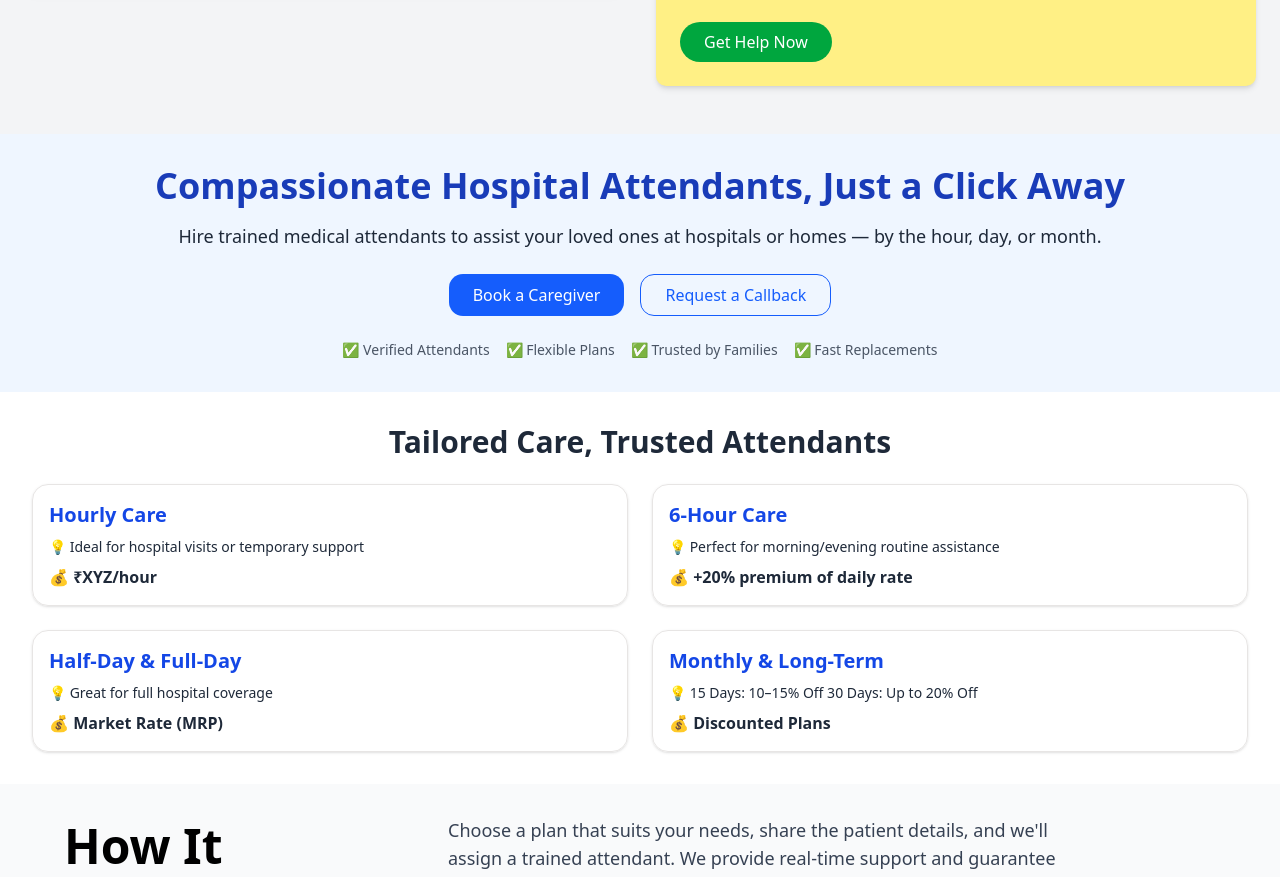
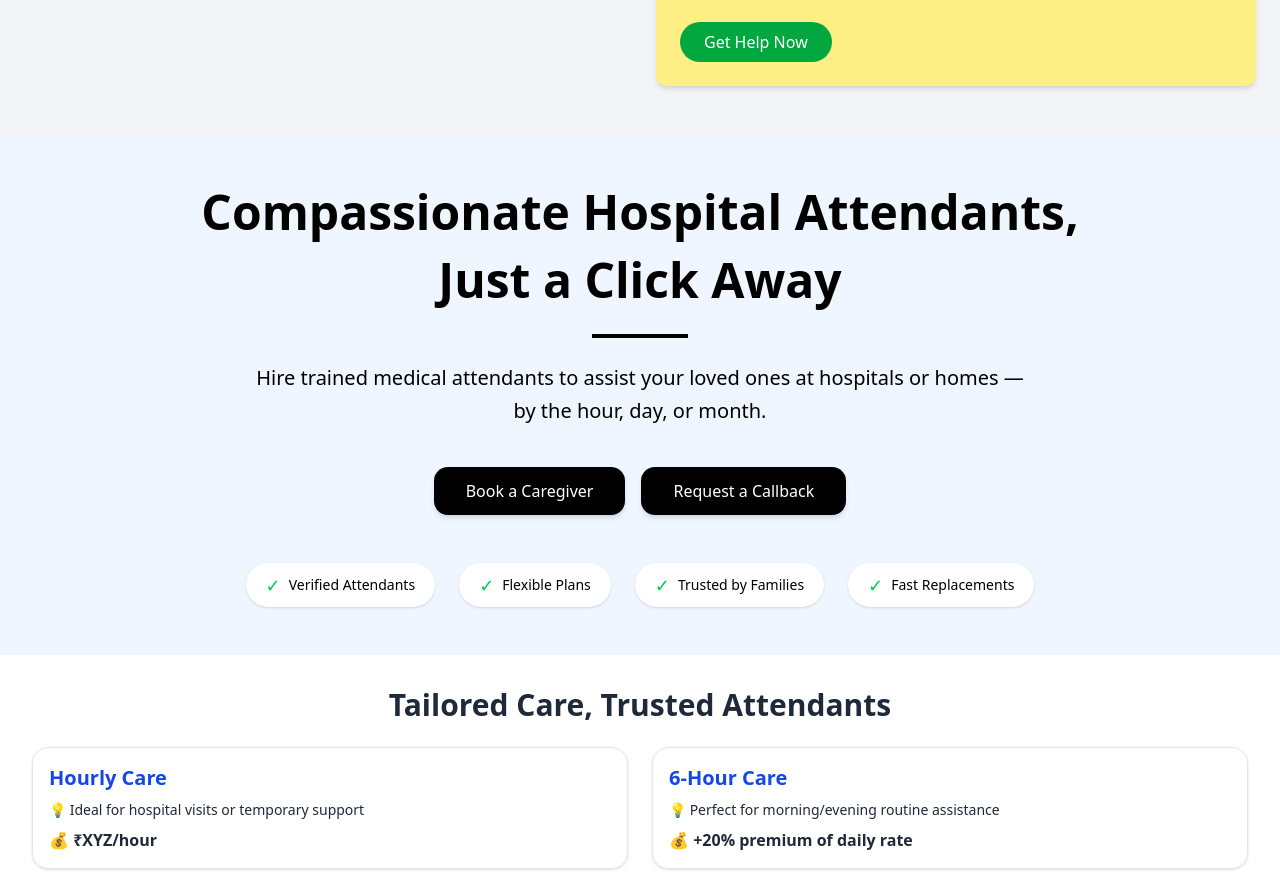
Before and after one commit to Ghost-9/caretaker, a Next.js app: page / in a window 1280 px wide. Shown: the part 2642-3519 px from the top of the page. Built offline with nearby package versions, Linux system fonts and the light colour scheme.

Commit message:
updated HeroSection

```diff
--- a/components/FormSection.tsx
+++ b/components/FormSection.tsx
@@ -22,37 +22,86 @@ const FormSection: React.FC = () => {
     <main className="min-h-screen bg-white text-gray-800">
       {/* Hero Section */}
       <motion.section
-        className="bg-blue-50 p-8 text-center"
+  className="bg-blue-50 py-12 px-8 text-center"
   initial={{ opacity: 0, y: 30 }}
   whileInView={{ opacity: 1, y: 0 }}
   transition={{ duration: 0.6 }}
   viewport={{ once: true }}
 >
-        <h1 className="text-4xl font-bold text-blue-800">Compassionate Hospital Attendants, Just a Click Away</h1>
-        <p className="mt-4 text-lg">
-          Hire trained medical attendants to assist your loved ones at hospitals or homes — by the hour, day, or month.
+  <motion.div
+    initial={{ opacity: 0, y: 15 }}
+    animate={{ opacity: 1, y: 0 }}
+    transition={{ delay: 0.2, duration: 0.7 }}
+    className="max-w-4xl mx-auto"
+  >
+    <h1 className="text-5xl font-bold text-black leading-tight">
+      Compassionate Hospital Attendants,
+      <span className="block mt-2">Just a Click Away</span>
+    </h1>
+
+    <div className="h-1 w-24 bg-black mx-auto my-6"></div>
+
+    <p className="mt-6 text-xl text-black leading-relaxed max-w-3xl mx-auto">
+      Hire trained medical attendants to assist your loved ones at hospitals or homes —
+      by the hour, day, or month.
     </p>
-        <div className="mt-6 flex justify-center gap-4">
+  </motion.div>
+
+  <div className="mt-10 flex flex-wrap justify-center gap-4">
     <motion.button
-            className="bg-blue-600 text-white px-6 py-2 rounded-xl hover:bg-blue-700"
-            whileHover={{ scale: 1.05 }}
+      className="bg-black text-white px-8 py-3 rounded-xl hover:bg-blue-600 transition-colors duration-300 font-medium shadow-md"
+      whileHover={{
+        scale: 1.05,
+        boxShadow: "0 10px 15px -3px rgba(0, 0, 0, 0.2)"
+      }}
       whileTap={{ scale: 0.95 }}
     >
       Book a Caregiver
     </motion.button>
     <motion.button
-            className="border border-blue-600 text-blue-600 px-6 py-2 rounded-xl hover:bg-blue-50"
-            whileHover={{ scale: 1.05 }}
+      className="bg-black text-white px-8 py-3 rounded-xl hover:bg-blue-600 transition-colors duration-300 font-medium shadow-md"
+      whileHover={{
+        scale: 1.05,
+        boxShadow: "0 10px 15px -3px rgba(0, 0, 0, 0.2)"
+      }}
       whileTap={{ scale: 0.95 }}
     >
       Request a Callback
     </motion.button>
   </div>
-        <div className="mt-6 flex justify-center gap-4 text-sm text-gray-600">
-          <span>✅ Verified Attendants</span>
-          <span>✅ Flexible Plans</span>
-          <span>✅ Trusted by Families</span>
-          <span>✅ Fast Replacements</span>
+
+  <div className="mt-12 flex flex-wrap justify-center gap-6 text-sm">
+    <motion.div
+      className="flex items-center bg-white px-5 py-2 rounded-full shadow-sm text-black font-medium"
+      whileHover={{ y: -3, transition: { duration: 0.2 } }}
+    >
+      <span className="text-green-500 mr-2 text-lg">✓</span>
+      Verified Attendants
+    </motion.div>
+
+    <motion.div
+      className="flex items-center bg-white px-5 py-2 rounded-full shadow-sm text-black font-medium"
+      whileHover={{ y: -3, transition: { duration: 0.2 } }}
+    >
+      <span className="text-green-500 mr-2 text-lg">✓</span>
+      Flexible Plans
+    </motion.div>
+
+    <motion.div
+      className="flex items-center bg-white px-5 py-2 rounded-full shadow-sm text-black font-medium"
+      whileHover={{ y: -3, transition: { duration: 0.2 } }}
+    >
+      <span className="text-green-500 mr-2 text-lg">✓</span>
+      Trusted by Families
+    </motion.div>
+
+    <motion.div
+      className="flex items-center bg-white px-5 py-2 rounded-full shadow-sm text-black font-medium"
+      whileHover={{ y: -3, transition: { duration: 0.2 } }}
+    >
+      <span className="text-green-500 mr-2 text-lg">✓</span>
+      Fast Replacements
+    </motion.div>
   </div>
 </motion.section>
 
```
Lines whose indentation alone changed are shown as unchanged.
